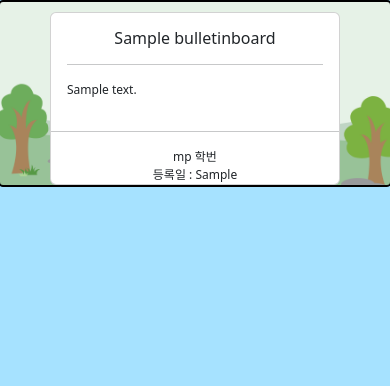
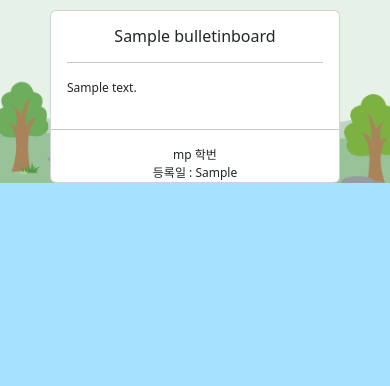
Before and after one commit to hongjunpyo123/Daejin_Load, a PHP site: page /bulletinboard.php in a window 390 px wide. Shown: the part 68-454 px from the top of the page. Run offline with PHP 8.4, Linux system fonts and the light colour scheme; the visitor is signed in with stand-in values (Sample User, id 1); tables that the repository leaves empty or names only in its code hold one stand-in row (values such as "Sample post"); some web fonts are replaced.

Commit message:
feat: card_container반응형 디자인 추가

```diff
--- a/bulletinboard.php
+++ b/bulletinboard.php
@@ -98,13 +98,14 @@
 
             .card_container{
                 position: relative;
-                width: 100%;
+                width: 70%;
                 left: 50%;
                 transform: translate(-50%);
                 display: flex;
                 flex-wrap: wrap;
                 justify-content: space-evenly;
                 animation: fadein 1s;
+                margin-top: 2px;
 
                 background-image: url("img/산.jpg");
                 background-repeat: repeat;
@@ -112,8 +113,8 @@
                 background-position: bottom center;
                 background-attachment: fixed;
 
-                border: 2px solid black;
-                border-radius: 5px;
+                border: 3px solid black;
+                border-radius: 8px;
 
             }
 
@@ -187,6 +188,13 @@
                 width: 99%;
                 justify-content: center;
 
+            }
+
+            .card_container{
+                width: 100%;
+                border: none;
+                margin: 0;
+                border-radius: 0px;
             }
 
             }
```
